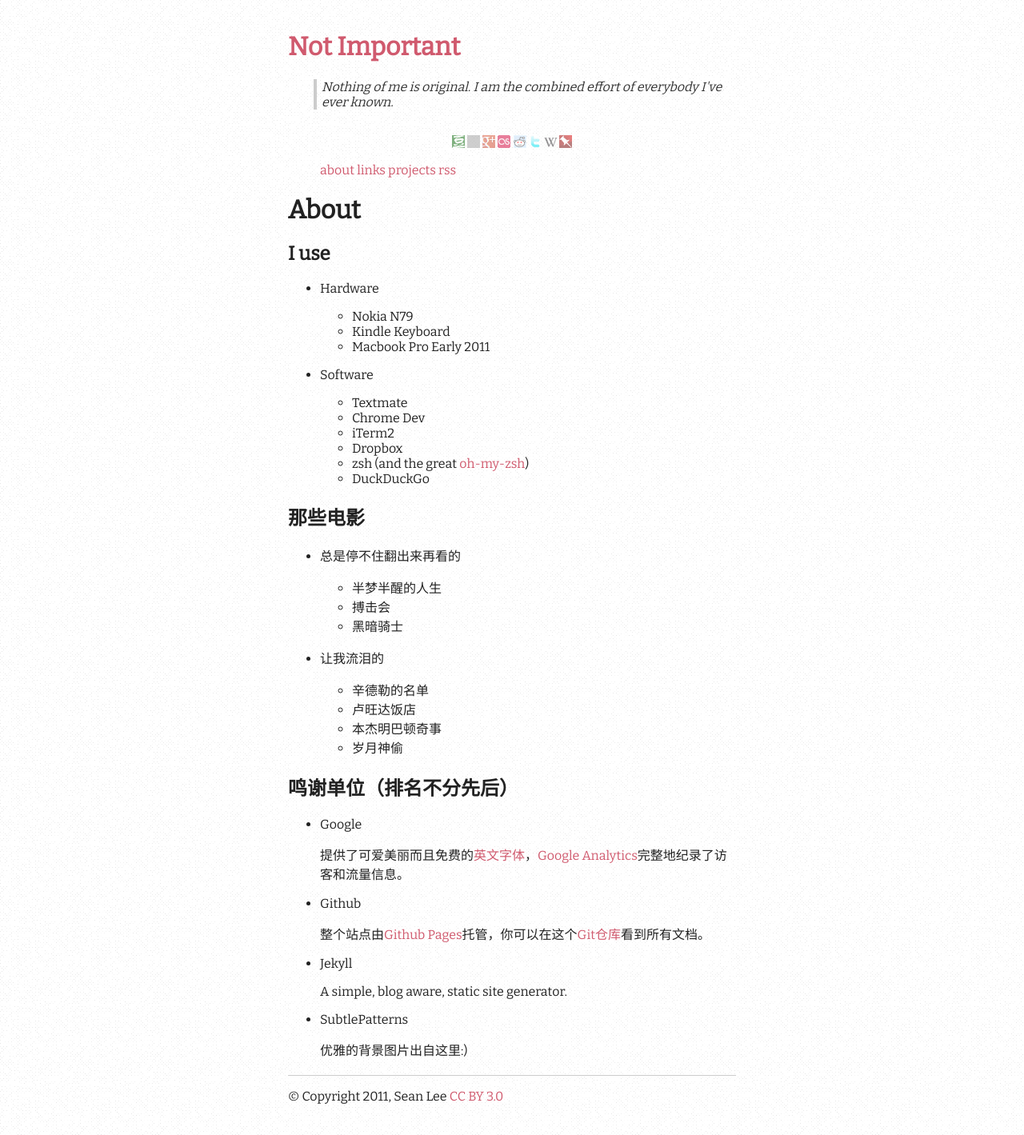
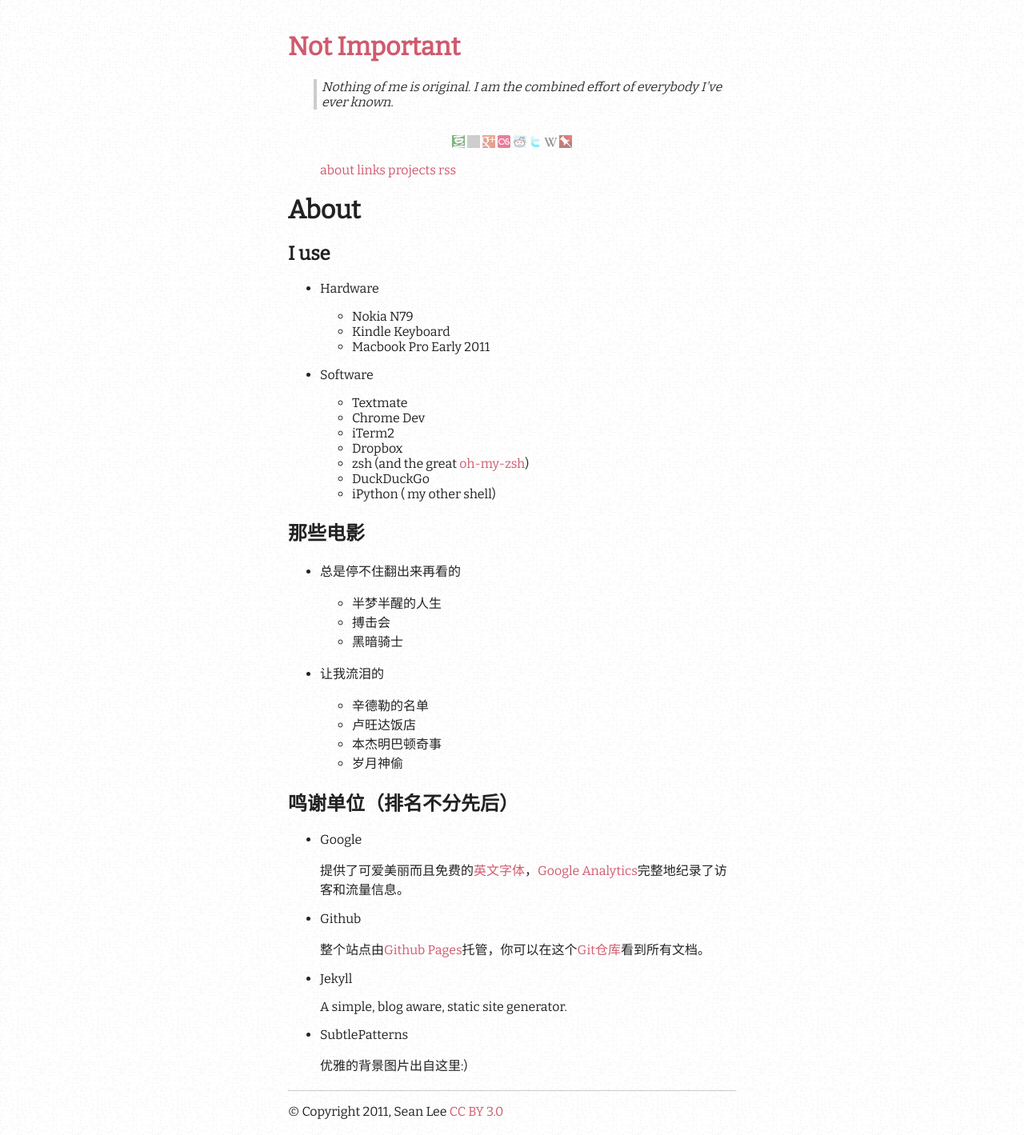
Before and after one commit to lisongx/notimportant.org, a Jekyll site: the page built from about/index.md, in a window 1280 px wide. Shown: the whole page at 80% size. Built offline with Jekyll 4.4.1, drawn with Linux system fonts in a browser that asks for light colours; nearby versions of some CDN libraries; grey boxes are pictures that could not be loaded.

Commit message:
add ipython to my software

```diff
--- a/about/index.md
+++ b/about/index.md
@@ -23,6 +23,7 @@
     * Dropbox
     * zsh (and the great [oh-my-zsh][ohmyzsh])
     * DuckDuckGo
+    * iPython ( my other shell)
 
 [ohmyzsh]: https://github.com/robbyrussell/oh-my-zsh
 
```
